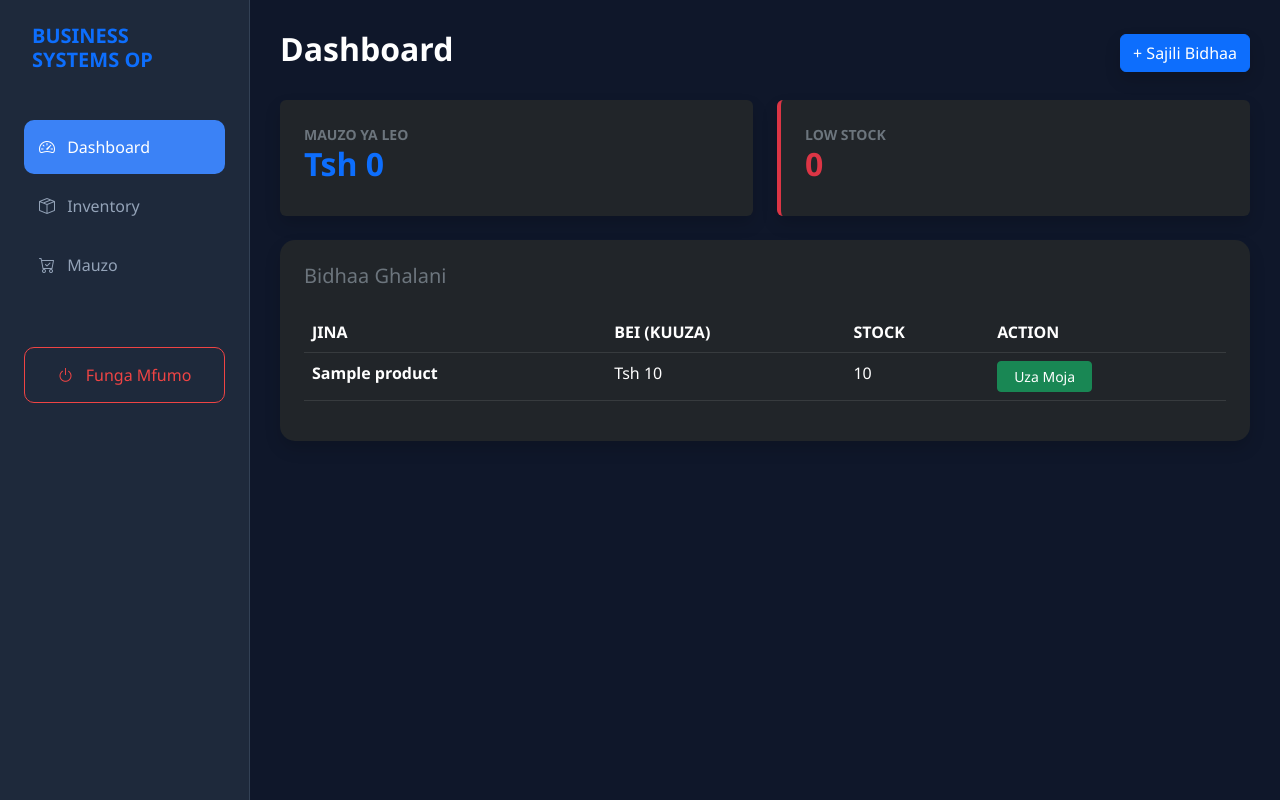
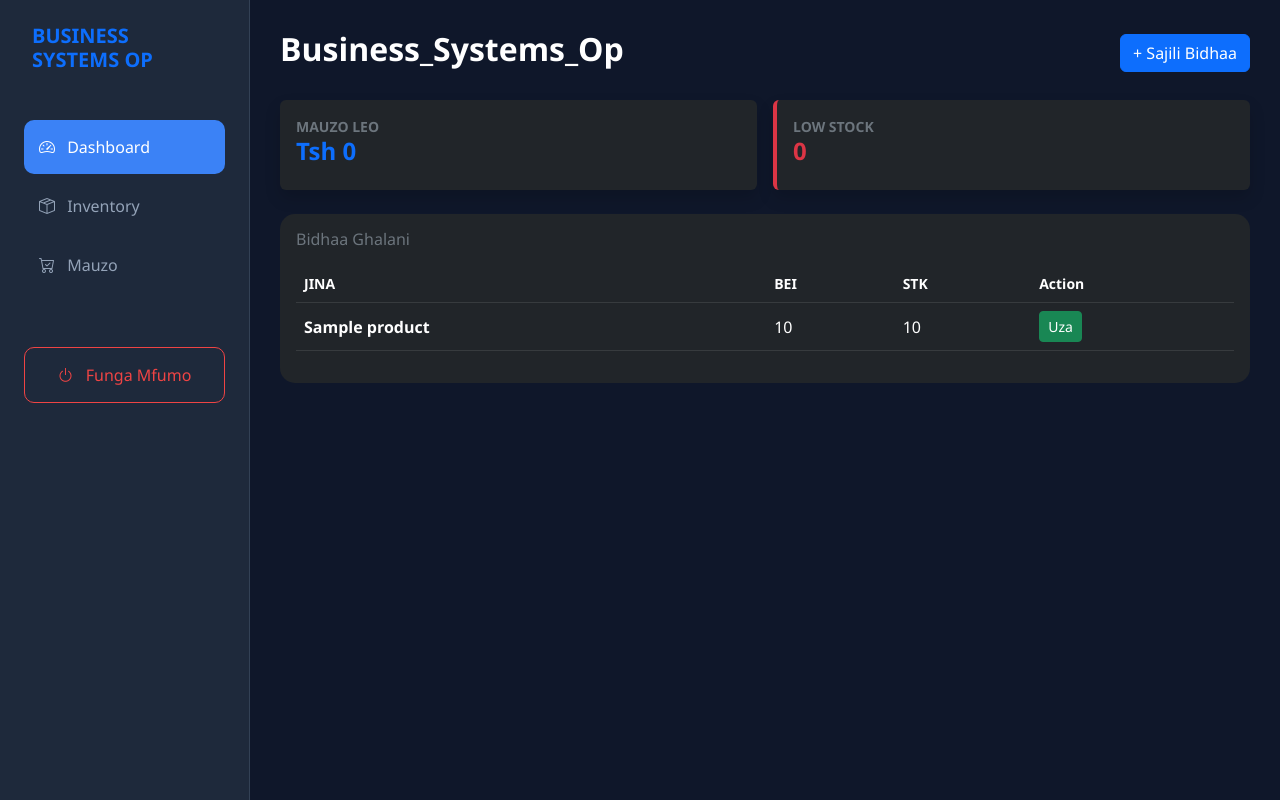
Before and after one commit to benmass1/Business_Systems_Op, a Flask app: page / in a window 1280 px wide. Run offline with Flask 3, Linux system fonts and the light colour scheme; the visitor is signed in with stand-in values (Sample User, id 1); tables that the repository leaves empty hold one stand-in row (values such as "Sample post").

Commit message:
Update index.html

```diff
--- a/templates/index.html
+++ b/templates/index.html
@@ -1,39 +1,39 @@
 {% extends "layout.html" %}
 {% block content %}
-<div class="d-flex justify-content-between align-items-center mb-4">
-    <h2 class="fw-bold text-white">Dashboard</h2>
-    <button class="btn btn-primary shadow" data-bs-toggle="modal" data-bs-target="#modalBidhaa">+ Sajili Bidhaa</button>
+<div class="d-flex justify-content-between align-items-center mb-4 text-white">
+    <h2 class="fw-bold">Business_Systems_Op</h2>
+    <button class="btn btn-primary" data-bs-toggle="modal" data-bs-target="#modalBidhaa">+ Sajili Bidhaa</button>
 </div>
 
-<div class="row g-4 mb-4">
-    <div class="col-md-6">
-        <div class="card bg-dark text-white p-4 border-0 shadow">
-            <small class="text-secondary fw-bold">MAUZO YA LEO</small>
-            <h2 class="fw-bold text-primary">Tsh {{ "{:,.0f}".format(total_sales) }}</h2>
+<div class="row g-3 mb-4">
+    <div class="col-6 col-md-6">
+        <div class="card bg-dark text-white p-3 border-0 shadow">
+            <small class="text-secondary fw-bold">MAUZO LEO</small>
+            <h4 class="fw-bold text-primary">Tsh {{ "{:,.0f}".format(total_sales) }}</h4>
         </div>
     </div>
-    <div class="col-md-6">
-        <div class="card bg-dark text-white p-4 border-0 shadow border-start border-danger border-4">
+    <div class="col-6 col-md-6">
+        <div class="card bg-dark text-white p-3 border-0 shadow border-start border-danger border-4">
             <small class="text-secondary fw-bold">LOW STOCK</small>
-            <h2 class="text-danger fw-bold">{{ low_stock_count }}</h2>
+            <h4 class="text-danger fw-bold">{{ low_stock_count }}</h4>
         </div>
     </div>
 </div>
 
-<div class="bg-dark p-4 shadow" style="border-radius: 15px;">
-    <h5 class="mb-4 text-secondary">Bidhaa Ghalani</h5>
+<div class="bg-dark p-3" style="border-radius: 15px;">
+    <h6 class="mb-3 text-secondary">Bidhaa Ghalani</h6>
     <div class="table-responsive">
-        <table class="table table-dark table-hover">
+        <table class="table table-dark table-hover align-middle">
             <thead>
-                <tr><th>JINA</th><th>BEI (KUUZA)</th><th>STOCK</th><th>ACTION</th></tr>
+                <tr class="small text-secondary"><th>JINA</th><th>BEI</th><th>STK</th><th>Action</th></tr>
             </thead>
             <tbody>
                 {% for p in products %}
                 <tr>
                     <td class="fw-bold">{{ p.name }}</td>
-                    <td>Tsh {{ "{:,.0f}".format(p.selling_price) }}</td>
+                    <td>{{ "{:,.0f}".format(p.selling_price) }}</td>
                     <td>{{ p.stock }}</td>
-                    <td><a href="/sell/{{ p.id }}" class="btn btn-sm btn-success px-3">Uza Moja</a></td>
+                    <td><a href="/sell/{{ p.id }}" class="btn btn-sm btn-success">Uza</a></td>
                 </tr>
                 {% endfor %}
             </tbody>
@@ -41,19 +41,31 @@
     </div>
 </div>
 
-<div class="modal fade" id="modalBidhaa" tabindex="-1">
+<div class="modal fade" id="modalBidhaa" tabindex="-1" aria-hidden="true">
     <div class="modal-dialog modal-dialog-centered">
-        <div class="modal-content bg-white text-dark shadow-lg">
+        <div class="modal-content bg-white text-dark">
             <div class="modal-header border-0">
                 <h5 class="modal-title fw-bold">Sajili Bidhaa Mpya</h5>
                 <button type="button" class="btn-close" data-bs-dismiss="modal"></button>
             </div>
             <form action="/add_product" method="POST">
                 <div class="modal-body">
-                    <input type="text" name="name" class="form-control mb-3 text-dark border-primary" placeholder="Jina la Bidhaa" required>
-                    <input type="number" name="buying_price" class="form-control mb-3 text-dark border-primary" placeholder="Bei ya Kununua" required>
-                    <input type="number" name="selling_price" class="form-control mb-3 text-dark border-primary" placeholder="Bei ya Kuuza" required>
-                    <input type="number" name="stock" class="form-control mb-3 text-dark border-primary" placeholder="Idadi" required>
+                    <div class="mb-3">
+                        <label class="form-label fw-bold text-dark">Jina la Bidhaa</label>
+                        <input type="text" name="name" class="form-control border-dark text-dark bg-light" required>
+                    </div>
+                    <div class="mb-3">
+                        <label class="form-label fw-bold text-dark">Bei ya Kununua</label>
+                        <input type="number" name="buying_price" class="form-control border-dark text-dark bg-light" required>
+                    </div>
+                    <div class="mb-3">
+                        <label class="form-label fw-bold text-dark">Bei ya Kuuza</label>
+                        <input type="number" name="selling_price" class="form-control border-dark text-dark bg-light" required>
+                    </div>
+                    <div class="mb-3">
+                        <label class="form-label fw-bold text-dark">Idadi (Stock)</label>
+                        <input type="number" name="stock" class="form-control border-dark text-dark bg-light" required>
+                    </div>
                 </div>
                 <div class="modal-footer border-0">
                     <button type="submit" class="btn btn-primary w-100 py-2 fw-bold">Hifadhi Bidhaa</button>
```
